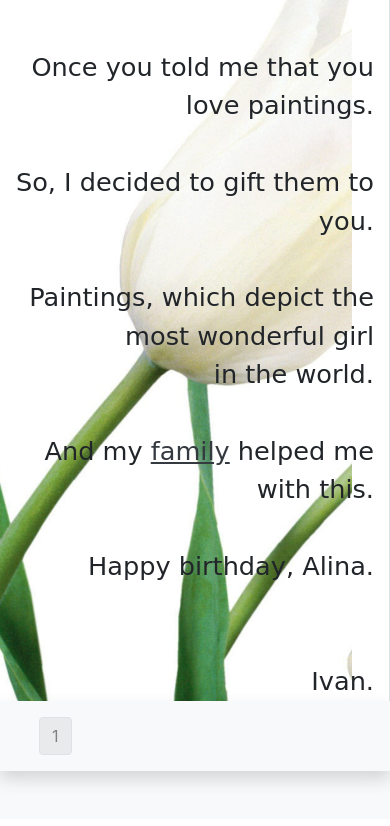
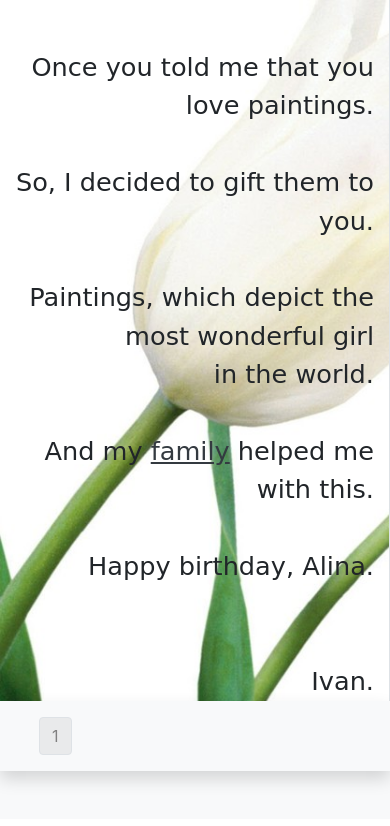
Before and after one commit to yaquake/birthday_present, a Django app: a page that uses main/templates/index.html in a window 390 px wide. Shown: the top 826 px of the page. Run offline with Django 3.2, Linux system fonts and the light colour scheme; data that the repository does not hold is empty; some libraries are stand-ins or nearby versions; some web fonts are replaced.

Commit message:
Design fixes

```diff
--- a/main/templates/index.html
+++ b/main/templates/index.html
@@ -63,10 +63,10 @@
         }
 
         .back {
-            background-image: url('{% static 'flower4.jpg' %}');
+            background-image: url('{% static 'flower4 (copy)-700x1000.jpg' %}');
             background-repeat: no-repeat;
             background-attachment: fixed;
-            background-size: contain;
+            background-size: cover;
         }
     }
 
```
Also changed, not shown: Alinka/static/flower4 (copy)-700x1000.jpg (added), Alinka/static/flower4 (copy).jpg (added).
